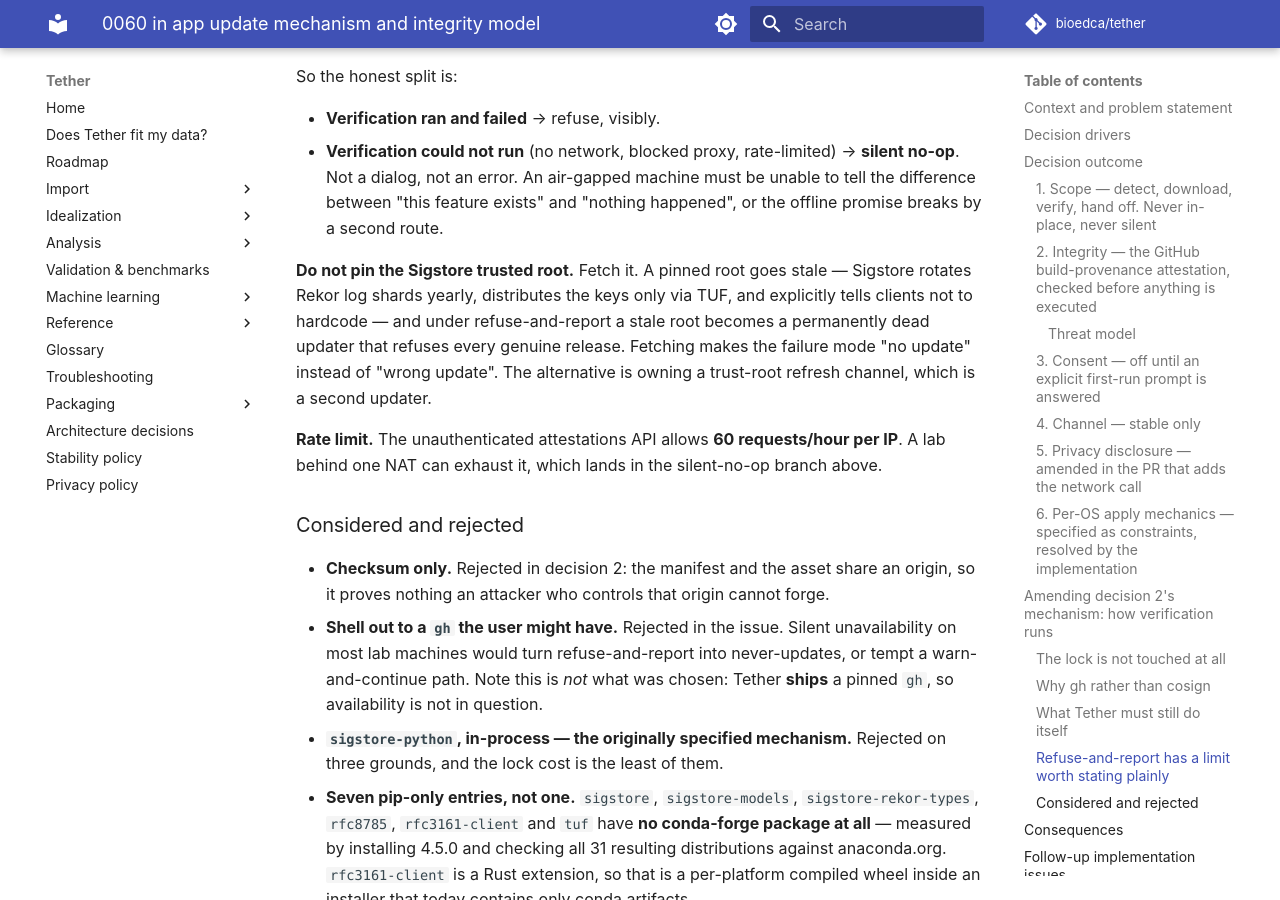
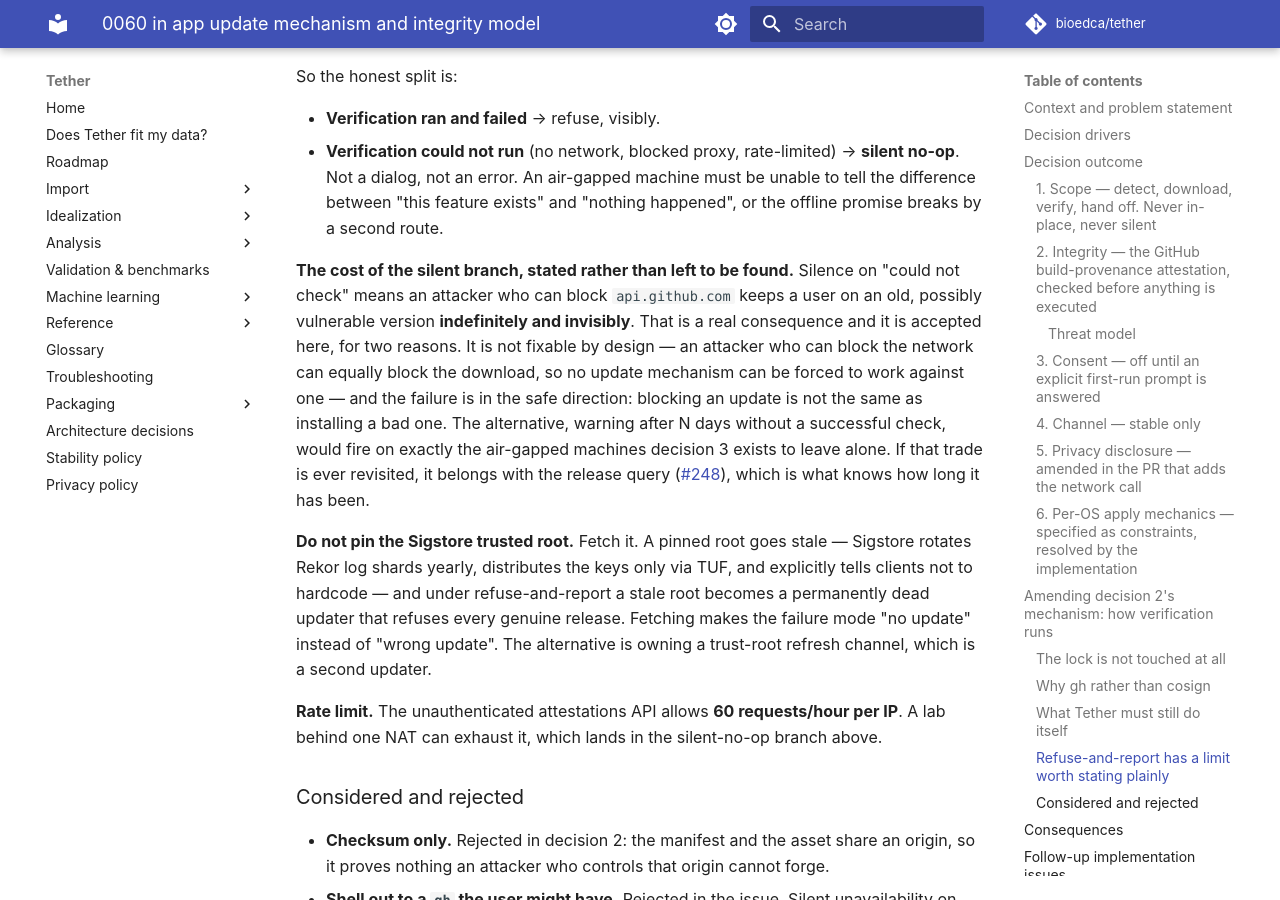
Before and after one commit to bioedca/tether, an MkDocs documentation site: the page built from docs/adr/0060-in-app-update-mechanism-and-integrity-model.md, in a window 1280 px wide and 900 px high, scrolled down 8661 px. Built offline with MkDocs 1.6.1 and Material for MkDocs 9.7.7, drawn with Linux system fonts in a browser that asks for light colours; comment, search, counter and statistics services are not loaded; the version menu is left out.

Commit message:
docs(adr): name the cost of the silent could-not-verify branch
An attacker who can block api.github.com keeps a user on an old version indefinitely and
invisibly. Accepted, and now stated: it is not fixable by design (blocking the network
blocks the download too, so no updater can be forced to work against one) and it fails in
the safe direction - blocking an update is not installing a bad one. The obvious mitigation,
warning after N days without a successful check, would fire on exactly the air-gapped
machines decision 3 exists to leave alone.

```diff
--- a/docs/adr/0060-in-app-update-mechanism-and-integrity-model.md
+++ b/docs/adr/0060-in-app-update-mechanism-and-integrity-model.md
@@ -304,6 +304,16 @@ So the honest split is:
   dialog, not an error. An air-gapped machine must be unable to tell the difference between "this
   feature exists" and "nothing happened", or the offline promise breaks by a second route.
 
+**The cost of the silent branch, stated rather than left to be found.** Silence on "could not check"
+means an attacker who can block `api.github.com` keeps a user on an old, possibly vulnerable version
+**indefinitely and invisibly**. That is a real consequence and it is accepted here, for two reasons.
+It is not fixable by design — an attacker who can block the network can equally block the download,
+so no update mechanism can be forced to work against one — and the failure is in the safe direction:
+blocking an update is not the same as installing a bad one. The alternative, warning after N days
+without a successful check, would fire on exactly the air-gapped machines decision 3 exists to leave
+alone. If that trade is ever revisited, it belongs with the release query
+([#248](https://github.com/bioedca/tether/issues/248)), which is what knows how long it has been.
+
 **Do not pin the Sigstore trusted root.** Fetch it. A pinned root goes stale — Sigstore rotates Rekor
 log shards yearly, distributes the keys only via TUF, and explicitly tells clients not to hardcode —
 and under refuse-and-report a stale root becomes a permanently dead updater that refuses every
```
